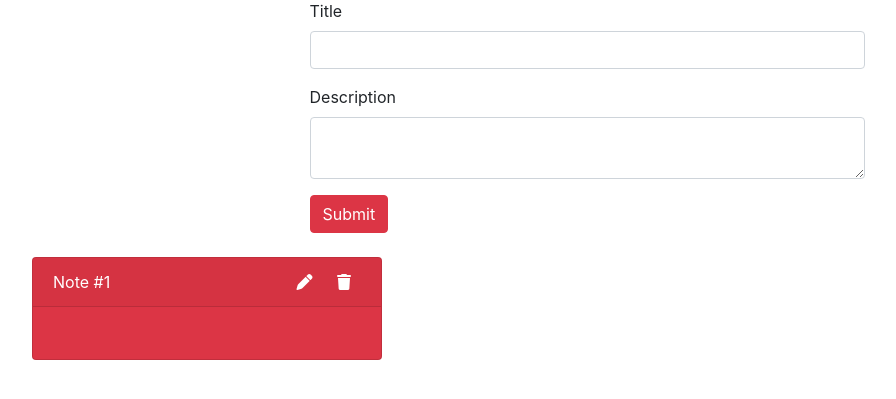
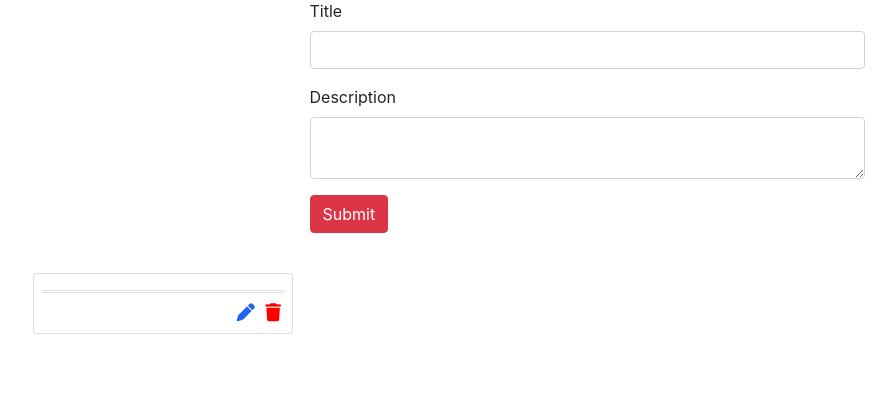
Before and after one commit to amardeep-soni/notepad, a PHP site: page /notes.php in a window 1280 px wide. Shown: the part 137-536 px from the top of the page, without its empty margins (53-949 px from the left). Run offline with PHP 8.4, Linux system fonts and the light colour scheme; the visitor is signed in with stand-in values (Sample User, id 1); tables that the repository leaves empty or names only in its code hold one stand-in row (values such as "Sample post"); data that the repository does not hold is empty; some libraries are stand-ins or nearby versions.

Commit message:
note design and logic for adding updating and deleting updated

```diff
--- a/components/fetchData.php
+++ b/components/fetchData.php
@@ -1,30 +1,27 @@
 <?php
 include 'components/connectdb.php';
-$insertSql = "SELECT * FROM `$userTable`";
-$insertResult = mysqli_query($conn, $insertSql);
+$selectSql = "SELECT * FROM `$userTable` ORDER BY imp DESC";
+
+$selectResult = mysqli_query($conn, $selectSql);
 //calculate numbers of rows
-$num = mysqli_num_rows($insertResult);
+$num = mysqli_num_rows($selectResult);
 if ($num > 0) {
     $count = 1;
-    while ($row = mysqli_fetch_assoc($insertResult)) {
+    while ($row = mysqli_fetch_assoc($selectResult)) {
         echo "
-        <div class='col-md-4'>
-            <div class='card text-white bg-danger mb-3'>
-                <div class='card-header d-flex justify-content-between'>
-                    <span>Note #" . $count . "</span>
-                    <div class='iconCont'>
-                        <i class='fa-solid fa-pen icon' id=" . $row['sno'] . " onclick='updateFunction(this)' data-toggle='modal' data-target='#updateModal'></i>
-                        <i class='fa-solid fa-trash icon' id=" . $row['sno'] . " onclick='deleteFunc(this.id)' data-toggle='modal' data-target='#deleteModal'></i>
+            <div class='card text-white'>
+                <div class='card-header'>{$row['title']}</div>
+                <div class='card-body'>{$row['description']}</div>
+                <div class='card-footer'>
+                    <div class='timestamp'>{$row['timestamp']}</div>
+                    <div>
+                        <i class='fa-solid fa-pen edit-icon' data-toggle='modal' data-target='#addNote'  data-id='{$row['sno']}' data-title='{$row['title']}' data-desc='{$row['description']}' data-imp='{$row['imp']}'></i>
+                        <i class='fa-solid fa-trash delete-icon' data-id='{$row['sno']}' data-toggle='modal' data-target='#deleteNote'></i>
                     </div>
                 </div>
-                <div class='card-body'>
-                    <h5 class='card-title'>" . $row['title'] . "</h5>
-                    <p class='card-text'>" . $row['description'] . "</p>
-                </div>
-            </div>
         </div>";
         $count++;
     }
 } else {
-    echo "<h2>Insert the notes to display</h2>";
+    echo "<h2 class='text-white'>Insert the notes to display</h2>";
 }
--- a/logout.php
+++ b/components/logout.php
@@ -4,5 +4,5 @@
 session_unset();
 session_destroy();
 
-header("location: account.php");
+header("location: ../account.php");
 exit;
--- a/index.php
+++ b/index.php
@@ -6,7 +6,7 @@
     $user = "!";
     $buttonText = "Get Started";
 } else {
-    $location = "notes";
+    $location = "note";
     $user = ", " . $_SESSION['name'];
     $buttonText = "Create Notes";
 }
--- a/style.css
+++ b/style.css
@@ -1,9 +1,10 @@
-*{
+* {
     margin: 0;
     padding: 0;
     box-sizing: border-box;
 }
-.icon{
+
+.icon {
     cursor: pointer;
     margin: 0 10px;
 }
@@ -63,3 +64,130 @@
     color: black;
     background: white;
 }
+
+#notesBody {
+    background: linear-gradient(90deg, #50B9FA 10%, #2263f1);
+    min-height: 100vh;
+}
+
+#heading {
+    color: white;
+    text-align: center;
+    padding: 50px 8px 0 8px;
+    font-size: 38px;
+    font-weight: 500;
+    display: flex;
+    justify-content: center;
+    align-items: center;
+}
+
+.cont {
+    max-width: 1200px;
+    margin: auto;
+}
+
+.itemsCont {
+    display: flex;
+    flex-wrap: wrap;
+    align-items: center;
+}
+
+.card {
+    padding: 8px;
+    border-radius: 14px;
+    background-color: white;
+    width: 260px;
+    max-height: 200px;
+    border: 1.5px solid #2263f1;
+    margin: 16px;
+}
+
+#addNotesCard {
+    display: flex;
+    justify-content: center;
+    align-items: center;
+    padding: 40px 0;
+}
+
+.logout {
+    border: 1.5px solid white;
+    box-shadow: 0 0 10px white;
+    background: white;
+    font-weight: 500;
+    margin-left: 20px;
+}
+
+.logout:hover {
+    background: transparent;
+    color: white !important;
+}
+
+#addNotesCard .cirlce {
+    width: 75px;
+    height: 75px;
+    border: 4px dotted #50B9FA;
+    border-radius: 50%;
+    display: grid;
+    place-items: center;
+    font-size: 20px;
+    color: #2263f1;
+    cursor: pointer;
+}
+
+#addNotesCard .cirlce i {
+    transition: all 0.4s;
+}
+
+#addNotesCard .cirlce:hover i {
+    font-size: 32px;
+}
+
+#addNotesCard p {
+    color: #2263f1;
+    margin-top: 8px;
+    margin-bottom: 0;
+    font-size: 20px;
+    font-weight: 500;
+}
+
+.card .card-header {
+    color: #2263f1;
+    background: none;
+    padding: 0;
+    padding-bottom: 8px;
+    font-weight: 500;
+    font-size: 18px;
+}
+
+.card .card-body {
+    overflow: auto;
+    color: gray;
+    padding: 0;
+}
+
+.card .card-footer {
+    background: none;
+    display: flex;
+    justify-content: space-between;
+    align-items: center;
+    padding: 0;
+    padding-top: 8px;
+}
+
+.card .card-footer i {
+    margin: 0 3px;
+    cursor: pointer;
+    font-size: 18px;
+}
+
+.card .card-footer .edit-icon {
+    color: #2263f1;
+}
+
+.card .card-footer .delete-icon {
+    color: red;
+}
+
+.timestamp {
+    color: #2263f1;
+}
```
Also changed, not shown: components/addOrEdit.php (added, +26 -0 lines), components/delete.php (added, +7 -0 lines), components/signup.php (+9 -1 lines), note.php (added, +129 -0 lines).
